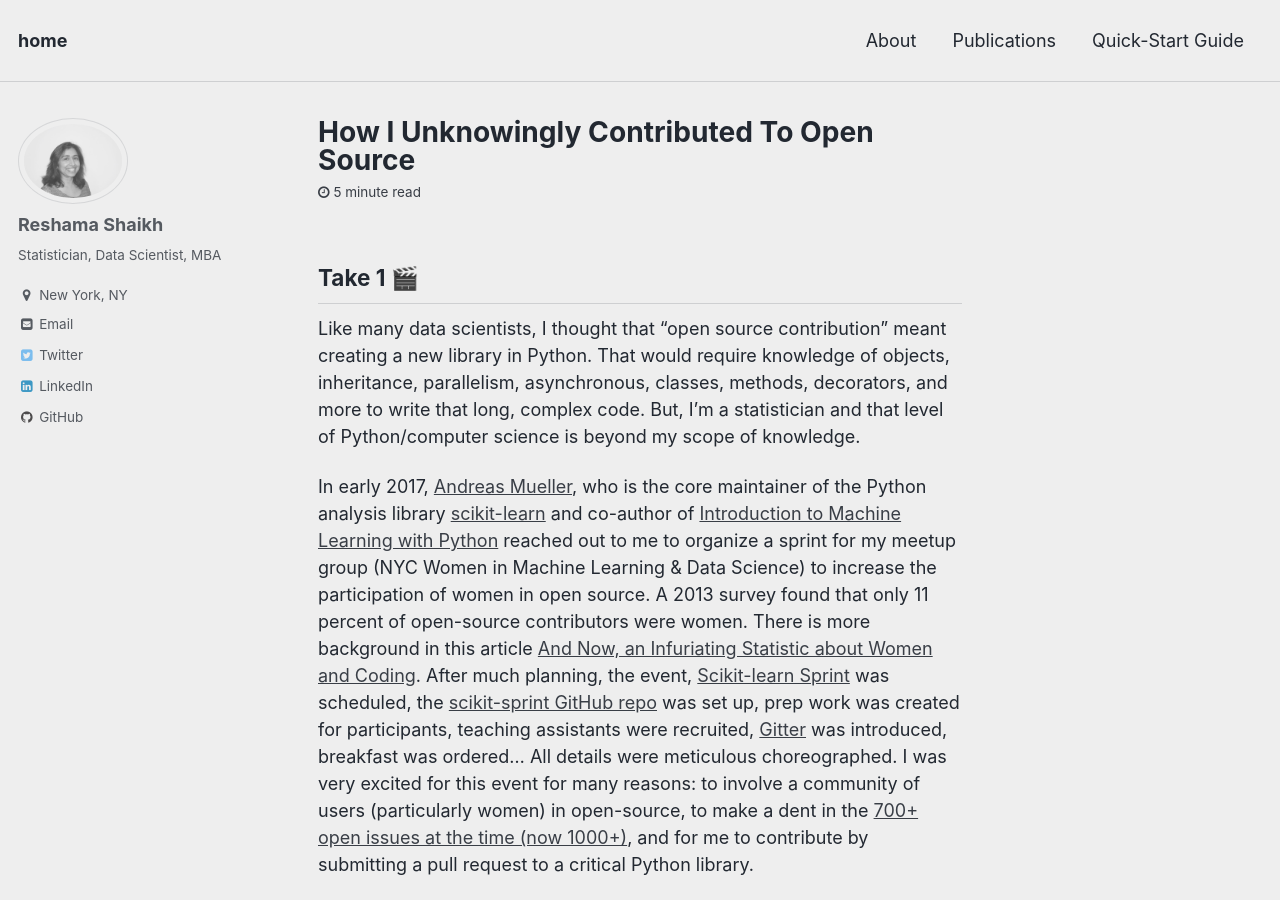
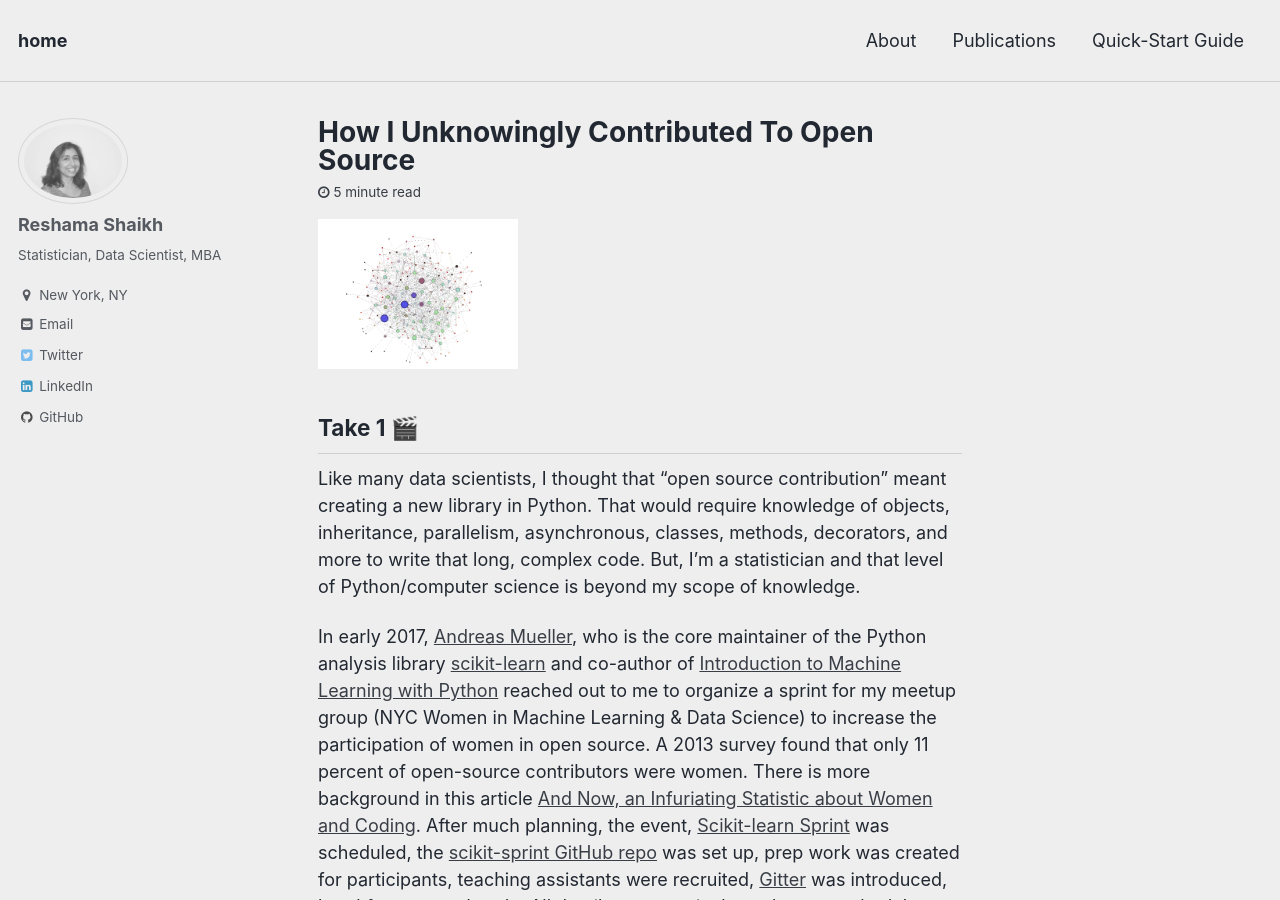
Before and after one commit to reshamas/reshamas.github.io, a Jekyll site: the page built from _posts/2018-04-07-how-i-unknowingly-contributed-to-open-source.md, in a window 1280 px wide and 900 px high. Built offline with Jekyll 4.4.1, drawn with Linux system fonts in a browser that asks for light colours; emoji names are drawn with the system emoji font; comment, search, counter and statistics services are not loaded.

Commit message:
Update 2018-04-07-how-i-unknowingly-contributed-to-open-source.md

```diff
--- a/_posts/2018-04-07-how-i-unknowingly-contributed-to-open-source.md
+++ b/_posts/2018-04-07-how-i-unknowingly-contributed-to-open-source.md
@@ -1,3 +1,4 @@
+<img src="../assets/images/ncm_gephi.jpg" align="center"  height="150" width="200" >
 
 ## Take 1 :clapper:
 
```
